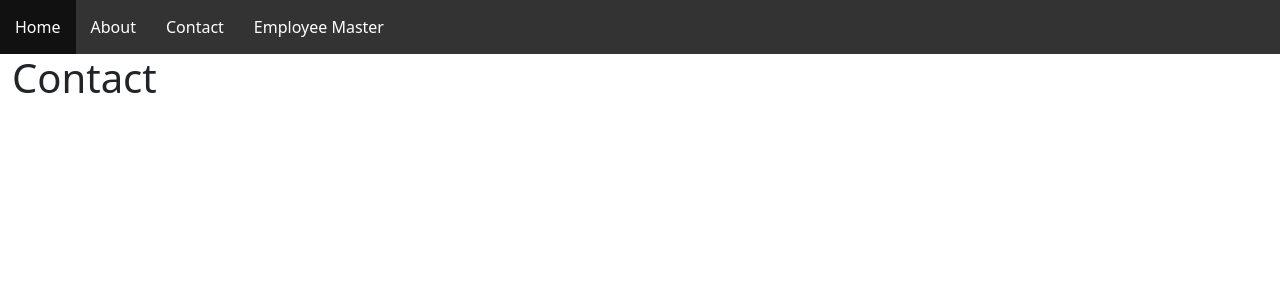
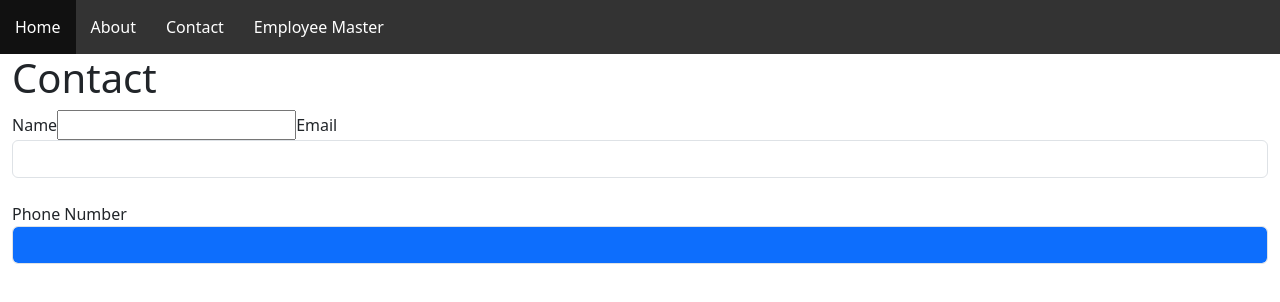
Before and after one commit to shirkeamy/ReactCrud-Dec2024, a React (Create React App) app: page /contact in a window 1280 px wide. Shown: the top 302 px of the page. Built offline with nearby package versions, Linux system fonts and the light colour scheme.

Commit message:
Use input wrapper

```diff
--- a/src/Pages/Contact.tsx
+++ b/src/Pages/Contact.tsx
@@ -1,9 +1,27 @@
 import React from "react";
+import InputWrapper from "../Components/FormComponent/InputWrapper";
 
 const Contact: React.FC = () => {
     return (
         <>
             <h1>Contact</h1>
+            <label htmlFor="txtName">Name</label>
+            <input
+                type="tel"
+                name=""
+                id="txtName"
+                className=""
+                onChange={()=>{}}
+            />
+
+            <InputWrapper labelText={"Email"} type={"text"} id={"txtEmail"} />
+            <br />
+            <InputWrapper
+                labelText={"Phone Number"}
+                type={"tel"}
+                id={"txtPhoneNumber"}
+                className="text-danger bg-primary" />
+
         </>
     )
 }
```
